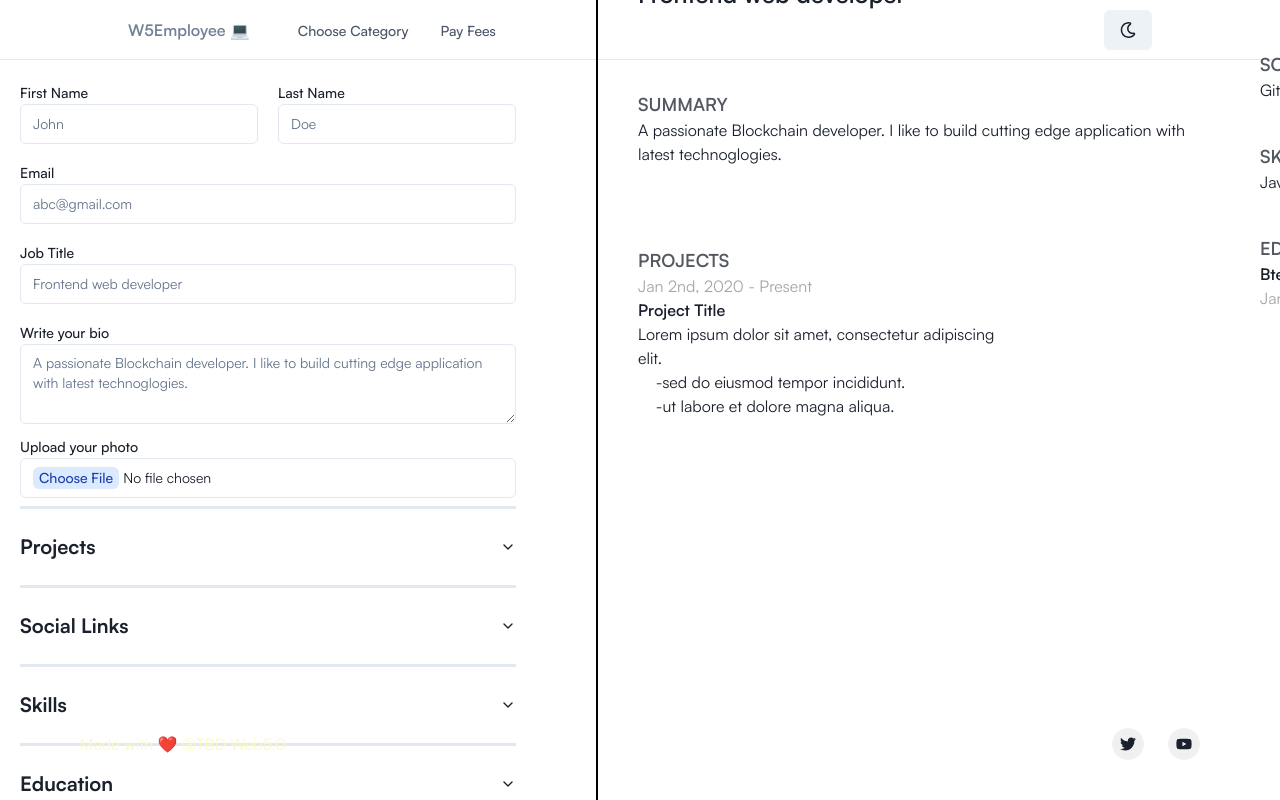
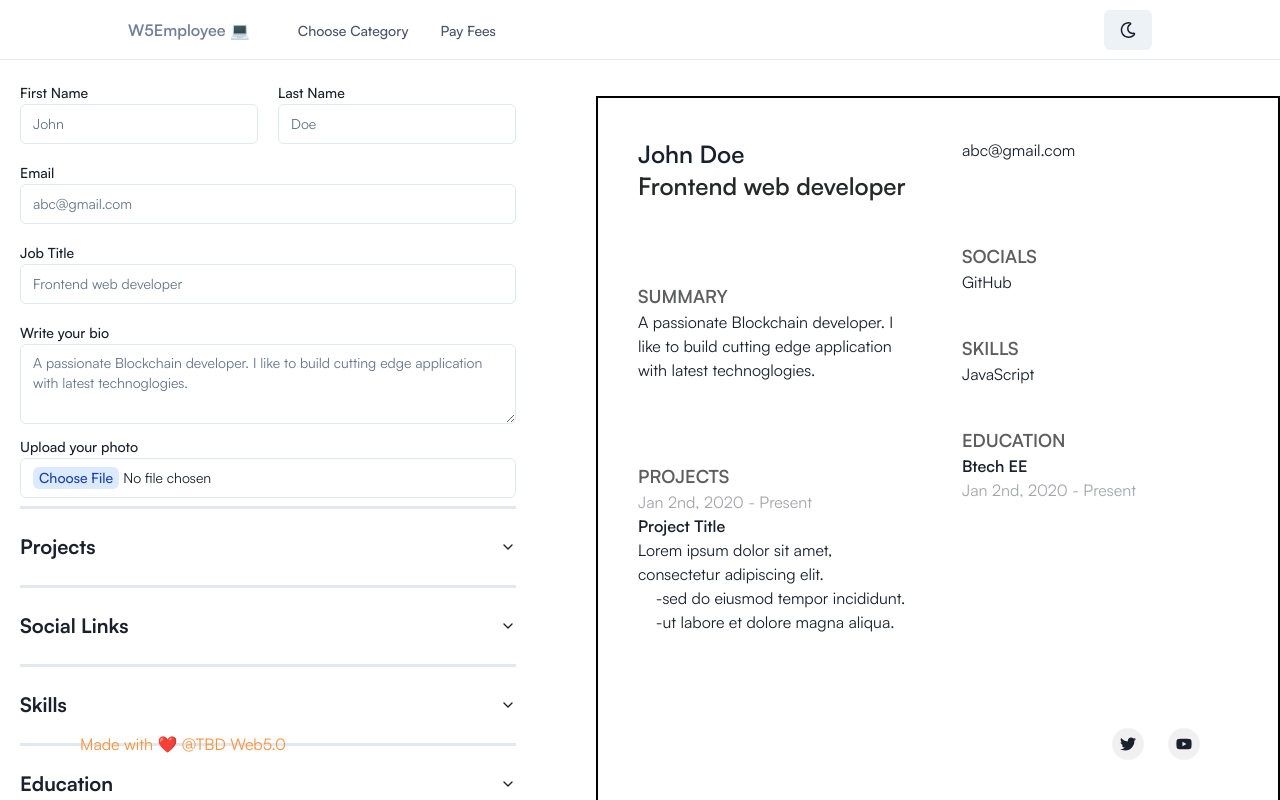
Before and after one commit to kamalbuilds/W5Employee, a Next.js app in the folder frontend/: page /resume in a window 1280 px wide. Shown: the top 800 px of the page. Built offline with nearby package versions, Linux system fonts and the light colour scheme.

Commit message:
tailwind configurations fixed

```diff
--- a/frontend/components/Footer.tsx
+++ b/frontend/components/Footer.tsx
@@ -58,7 +58,7 @@ export default function SmallWithSocial() {
         align={{ base: "center", md: "center" }}
         className="my-2"
       >
-        <Text className="text-yellow-100">Made with ❤️ @TBD Web5.0</Text>
+        <Text className="text-orange-400">Made with ❤️ @TBD Web5.0</Text>
         <Stack direction={"row"} spacing={6}>
           <SocialButton label={"Twitter"} href={"www.twitter.com/0xkamal7"}>
             <FaTwitter />
--- a/frontend/components/resumecomponents/Templates/ModernTemplate.jsx
+++ b/frontend/components/resumecomponents/Templates/ModernTemplate.jsx
@@ -44,7 +44,7 @@ function ModernTemplate({
       <div className="p-10 flex gap-10">
         <section className="w-3/5">
           <p className="text-xl font-bold text-custom-primary mb-4">
-            Work Experience
+            VC Work Experiences
           </p>
           {projects?.map((project, index) => (
             <div key={index} className="group relative">
--- a/frontend/pages/resume/index.jsx
+++ b/frontend/pages/resume/index.jsx
@@ -1,5 +1,6 @@
 import { useRef, useState } from "react";
-import { Button } from "../../components/resumecomponents/ui/button";
+// import { Button } from "../../components/resumecomponents/ui/button";
+import { Button } from "@chakra-ui/react"
 import { Separator } from "../../components/resumecomponents/ui/separator";
 import { DownloadIcon, ZoomInIcon, ZoomOutIcon } from "lucide-react";
 import Projects from "../../components/resumecomponents/Sections/Projects";
@@ -93,7 +94,7 @@ export default function Resume() {
       </div>
       <section className="print:left-0 print:w-full">
         <div
-          className={`border-black border-2 print:border-none h-[267mm] lg:fixed lg:-top-24 w-full transform transition-transform duration-300 ${MAP_SCALE_VALUES_TO_TAILWIND_STYLE[zoom]}`}
+          className={`border-black border-2 my-48 print:border-none h-[267mm] lg:fixed lg:-top-24  transform transition-transform duration-300 ${MAP_SCALE_VALUES_TO_TAILWIND_STYLE[zoom]}`}
           id="container"
         >
           <TemplateRenderer
--- a/frontend/tailwind.config.js
+++ b/frontend/tailwind.config.js
@@ -1,11 +1,93 @@
+// /** @type {import('tailwindcss').Config} */
+// module.exports = {
+//   content: [
+//     "./pages/**/*.{js,ts,jsx,tsx}",
+//     "./components/**/*.{js,ts,jsx,tsx}",
+//   ],
+//   theme: {
+//     extend: {},
+//   },
+//   plugins: [],
+// }
+
+function withOpacity(variableName) {
+  return ({ opacityValue }) => {
+    if (opacityValue !== undefined) {
+      return `rgba(var(${variableName}), ${opacityValue})`;
+    }
+
+    return `rgb(var(${variableName}))`;
+  };
+}
+
+
 /** @type {import('tailwindcss').Config} */
 module.exports = {
+  darkMode: ["class"],
   content: [
-    "./pages/**/*.{js,ts,jsx,tsx}",
-    "./components/**/*.{js,ts,jsx,tsx}",
+    "./pages/**/*.{js,jsx,ts,tsx}",
+    "./components/**/*.{js,jsx,ts,tsx}",
+    "./components/resumecomponents/**/*.{js,jsx,ts,tsx}",
+    "./app/**/*.{js,jsx}",
+    "./src/**/*.{js,jsx}",
   ],
   theme: {
-    extend: {},
+    container: {
+      center: true,
+      padding: "2rem",
+      screens: {
+        "2xl": "1400px",
+      },
+    },
+    extend: {
+      scale: {
+        50: "0.5",
+        60: "0.6",
+        70: "0.7",
+        80: "0.8",
+        90: "0.9",
+        100: "1",
+        110: "1.10",
+        120: "1.20",
+      },
+      keyframes: {
+        "accordion-down": {
+          from: { height: 0 },
+          to: { height: "var(--radix-accordion-content-height)" },
+        },
+        "accordion-up": {
+          from: { height: "var(--radix-accordion-content-height)" },
+          to: { height: 0 },
+        },
+      },
+      animation: {
+        "accordion-down": "accordion-down 0.2s ease-out",
+        "accordion-up": "accordion-up 0.2s ease-out",
+      },
+      textColor: {
+        custom: {
+          primary: withOpacity("--color-primary"),
+          a11y: withOpacity("--color-a11y"),
+        },
+      },
+      backgroundColor: {
+        custom: {
+          primary: withOpacity("--color-primary"),
+          a11y: withOpacity("--color-a11y"),
+        },
+      },
+      ringColor: {
+        custom: {
+          primary: withOpacity("--color-primary"),
+        },
+      },
+      borderColor: {
+        custom: {
+          primary: withOpacity("--color-primary"),
+          a11y: withOpacity("--color-a11y"),
+        },
+      },
+    },
   },
-  plugins: [],
-}
+  plugins: [require("tailwindcss-animate")],
+};
--- /dev/null
+++ b/frontend/tailwind.css
@@ -0,0 +1,34 @@
+@tailwind base;
+@tailwind components;
+@tailwind utilities;
+
+@media print {
+  #container {
+    size: a4;
+  }
+}
+
+@media screen {
+  #container {
+    size: unset;
+    max-width: 210mm;
+  }
+}
+
+::-webkit-scrollbar {
+  width: 12px;
+}
+
+::-webkit-scrollbar-track {
+  background-color: rgb(220, 220, 220, 0.5);
+}
+
+::-webkit-scrollbar-thumb {
+  background-color: rgba(214, 214, 214);
+  border-radius: 5px;
+}
+
+::-webkit-scrollbar-thumb:hover {
+  background-color: rgb(210, 210, 210);
+  border-radius: 5px;
+}
```
